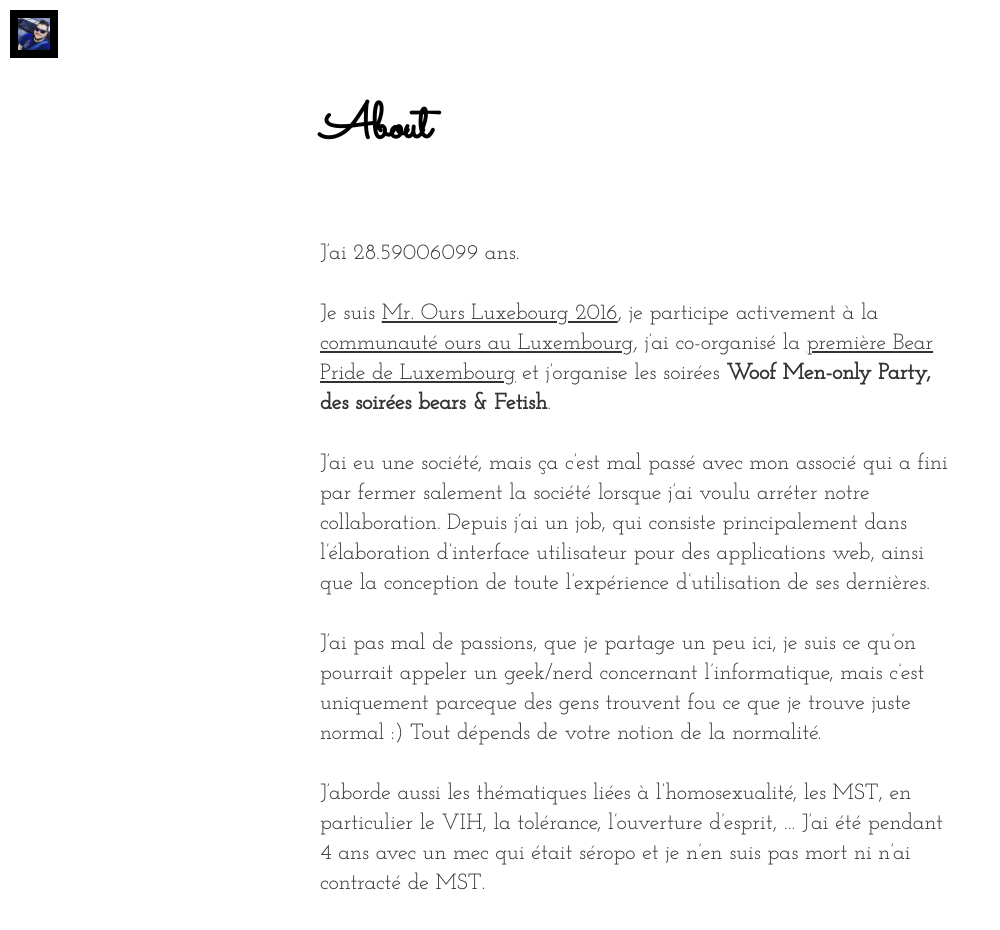
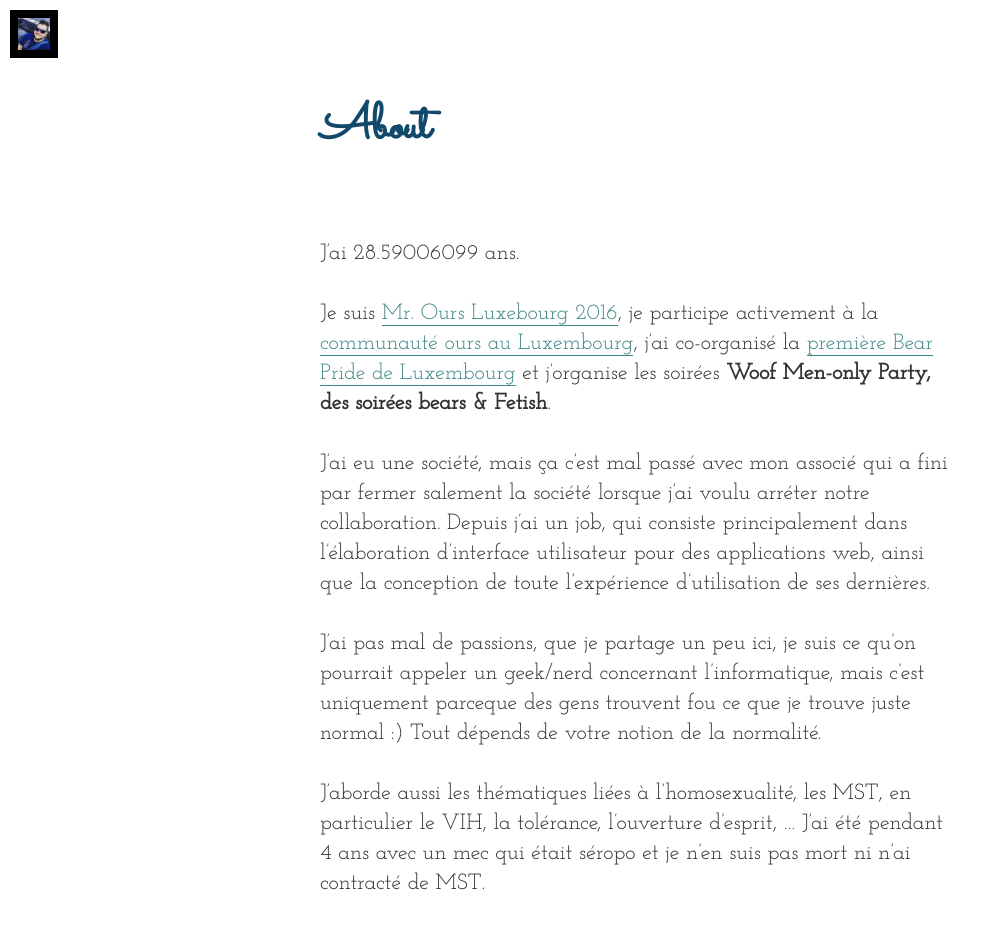
Before and after one commit to clawfire/clawfire.net, a Jekyll site: the page built from about.md, in a window 1280 px wide. Shown: the top 930 px of the page, without its empty margins (0-1000 px from the left). Built offline with Jekyll 4.4.1, drawn with Linux system fonts in a browser that asks for light colours; nearby versions of some CDN libraries.

Commit message:
Fix the color of title and add color & animation on post links

```diff
--- a/css/main.sass
+++ b/css/main.sass
@@ -10,11 +10,11 @@
 
 $rs: 16px
 
-$Midnight-Blue : rgba(0.062745, 0.286275, 0.415686, 1.000000)
-$Paradiso : rgba(0.243137, 0.525490, 0.521569, 1.000000)
-$Padua : rgba(0.482353, 0.737255, 0.607843, 1.000000)
-$Moss-Green : rgba(0.662745, 0.854902, 0.666667, 1.000000)
-$Reef : rgba(0.815686, 0.937255, 0.635294, 1.000000)
+$Midnight-Blue : #10496a
+$Paradiso : #3e8685
+$Padua : #7bbc9b
+$Moss-Green : #a9daaa
+$Reef : #d0efa2
 
 $font-cursive: 'Sacramento', cursive
 $font-sans: 'Josefin Slab', serif
@@ -157,7 +157,7 @@ body
       margin: 0 0
       a
         text-decoration: none
-        color: $Paradiso
+        color: $Midnight-Blue
         &:hover
           text-decoration: none
     .post-excerpt
@@ -339,7 +339,7 @@ body
       letter-spacing: -0.04em
       font-size: 50px
       line-height: 1.1
-      color: $Paradiso
+      color: $Midnight-Blue
       margin-bottom: 16px
     .author-image
       display: inline-block
@@ -399,8 +399,13 @@ body
       -moz-hyphens: auto
       hyphens: auto
     a
-      color: #333
-      text-decoration: underline
+      color: $Paradiso
+      border-bottom: 1px solid $Paradiso
+      text-decoration: none
+      transition: all ease-in-out 0.5s
+      &:hover
+        background-color: $Paradiso
+        color: white
     img
       max-width: 100%
       margin: 0 auto
```
